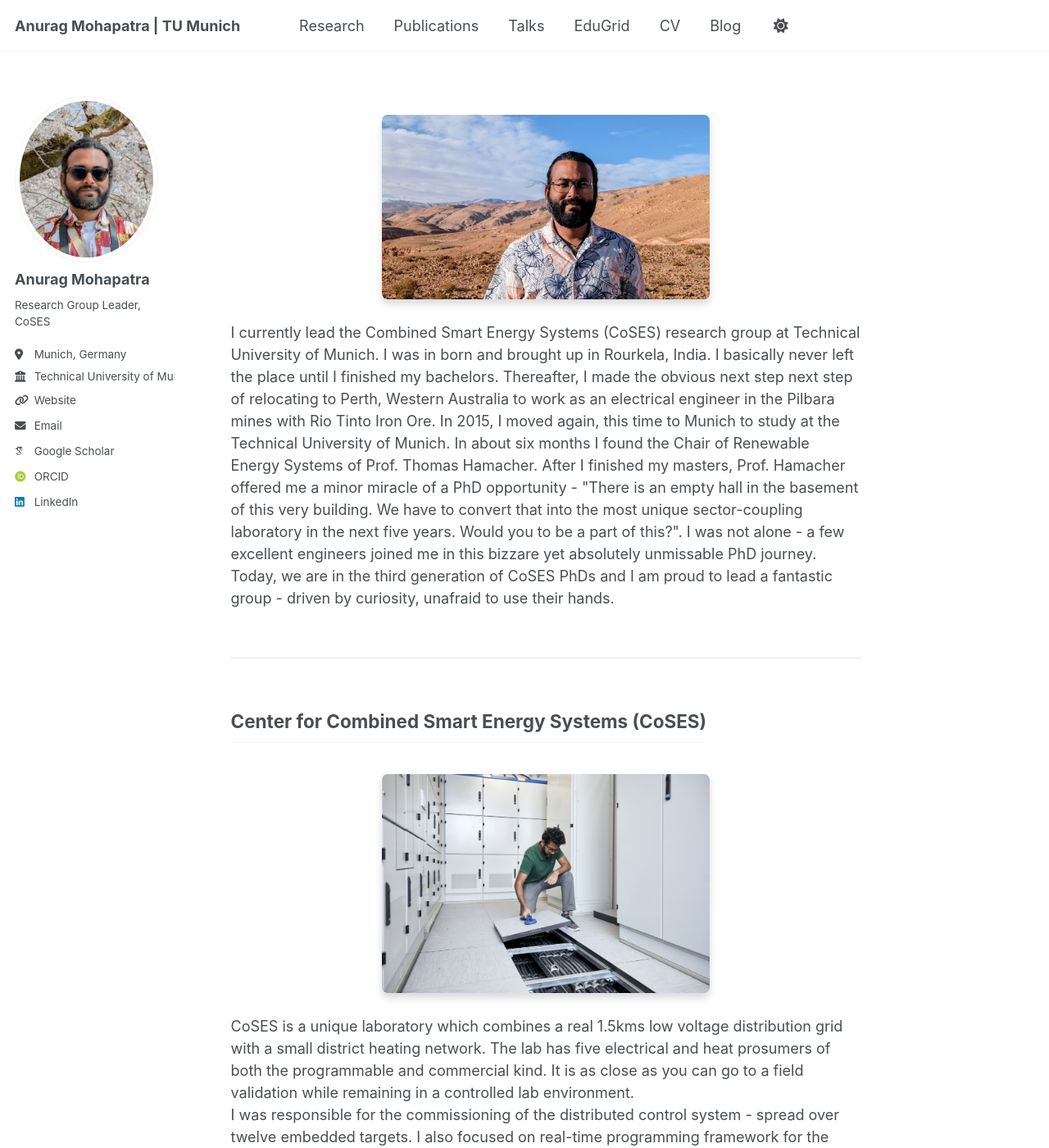
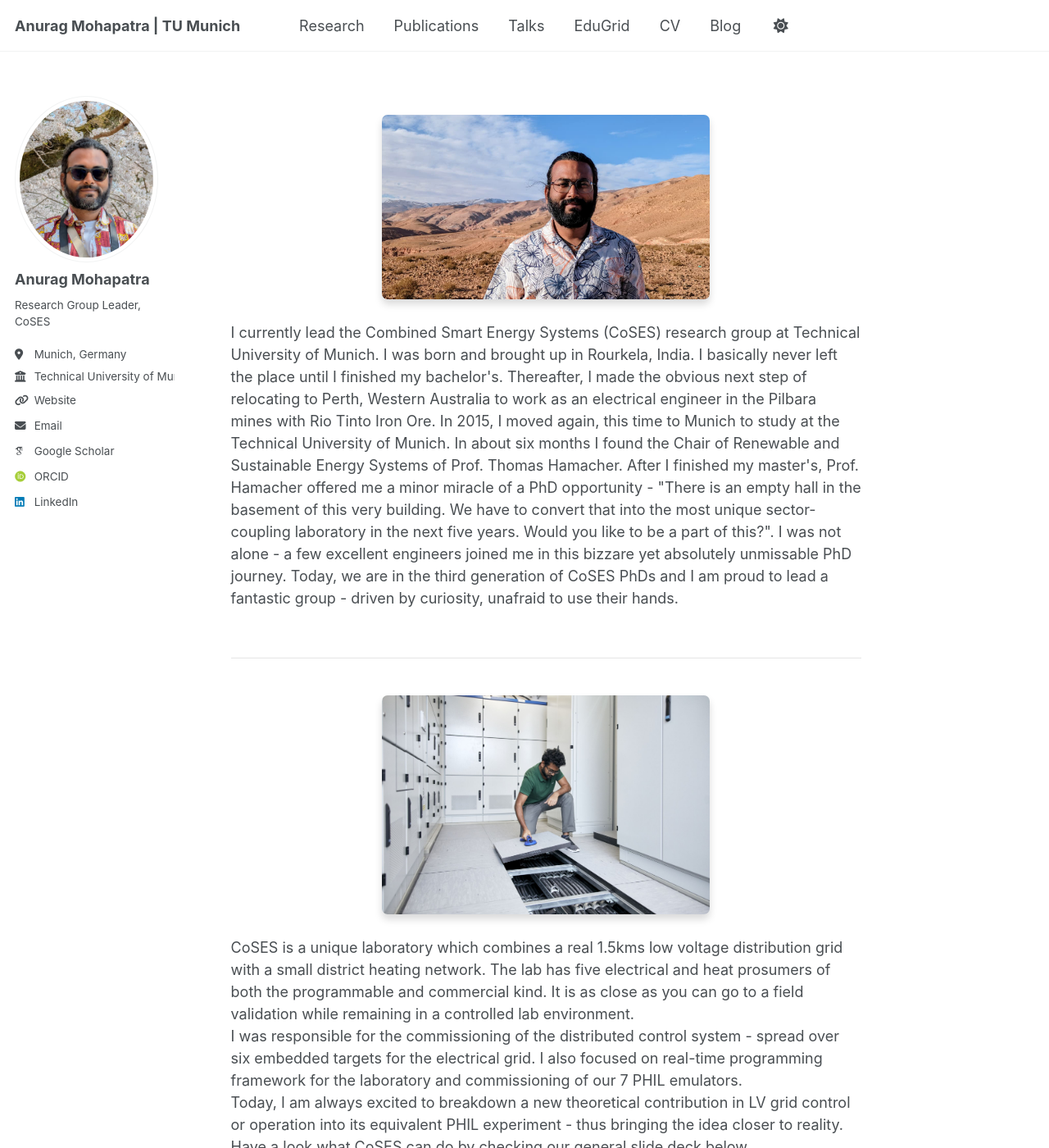
Before and after one commit to anuragmohapatra90/anuragmohapatra90.github.io, a Jekyll site: the page built from _pages/about.md, in a window 1280 px wide and 1400 px high. Shown: the whole window at 82% size. Built offline with Jekyll 4.4.1, drawn with Linux system fonts in a browser that asks for light colours; some web fonts are replaced; a script that is not in the unit is left out; some of the changed text lies outside the part shown.

Commit message:
Fxing the landing page V13

```diff
--- a/_pages/about.md
+++ b/_pages/about.md
@@ -13,7 +13,7 @@
 
   <div class="home-text" style="padding-right: 0;">
     <p>
-      I currently lead the Combined Smart Energy Systems (CoSES) research group at Technical University of Munich. I was in born and brought up in Rourkela, India. I basically never left the place until I finished my bachelors. Thereafter, I made the obvious next step next step of relocating to Perth, Western Australia to work as an electrical engineer in the Pilbara mines with Rio Tinto Iron Ore. In 2015, I moved again, this time to Munich to study at the Technical University of Munich. In about six months I found the Chair of Renewable Energy Systems of Prof. Thomas Hamacher. After I finished my masters, Prof. Hamacher offered me a minor miracle of a PhD opportunity - "There is an empty hall in the basement of this very building. We have to convert that into the most unique sector-coupling laboratory in the next five years. Would you to be a part of this?". I was not alone - a few excellent engineers joined me in this bizzare yet absolutely unmissable PhD journey. Today, we are in the third generation of CoSES PhDs and I am proud to lead a fantastic group - driven by curiosity, unafraid to use their hands.
+      I currently lead the Combined Smart Energy Systems (CoSES) research group at Technical University of Munich. I was born and brought up in Rourkela, India. I basically never left the place until I finished my bachelor's. Thereafter, I made the obvious next step of relocating to Perth, Western Australia to work as an electrical engineer in the Pilbara mines with Rio Tinto Iron Ore. In 2015, I moved again, this time to Munich to study at the Technical University of Munich. In about six months I found the Chair of Renewable and Sustainable Energy Systems of Prof. Thomas Hamacher. After I finished my master's, Prof. Hamacher offered me a minor miracle of a PhD opportunity - "There is an empty hall in the basement of this very building. We have to convert that into the most unique sector-coupling laboratory in the next five years. Would you like to be a part of this?". I was not alone - a few excellent engineers joined me in this bizzare yet absolutely unmissable PhD journey. Today, we are in the third generation of CoSES PhDs and I am proud to lead a fantastic group - driven by curiosity, unafraid to use their hands.
     </p>
   </div>
 
@@ -22,7 +22,6 @@
 
 <div class="home-section bio-section">
 
-  <h2>Center for Combined Smart Energy Systems (CoSES)</h2>
 
   <div class="profile-image-container">
     <img src="/images/coses.jpg" alt="A photo of the CoSES Laboratory">
@@ -32,7 +31,9 @@
     <p>
       CoSES is a unique laboratory which combines a real 1.5kms low voltage distribution grid with a small district heating network. The lab has five electrical and heat prosumers of both the programmable and commercial kind. It is as close as you can go to a field validation while remaining in a controlled lab environment.
       <br>
-      I was responsible for the commissioning of the distributed control system - spread over twelve embedded targets. I also focused on real-time programming framework for the laboratory and commissioning of our 7 PHIL emulators. Today, I am always excited to breakdown a new theoretical contribution in LV grid control or operation into its equivalent PHIL experiment - thus bringing the idea closer to reality. Have a look what CoSES can do by checking our general slide deck below.
+      I was responsible for the commissioning of the distributed control system - spread over six embedded targets for the electrical grid. I also focused on real-time programming framework for the laboratory and commissioning of our 7 PHIL emulators.
+	  <br>
+	  Today, I am always excited to breakdown a new theoretical contribution in LV grid control or operation into its equivalent PHIL experiment - thus bringing the idea closer to reality. Have a look what CoSES can do by checking our general slide deck below.
       <br><br>
       <a href="/files/CoSES_Lab_Overview.pdf" class="btn btn--info">Download Lab Overview (PDF)</a>
     </p>
@@ -51,11 +51,13 @@
 
   <div class="home-text" style="padding-right: 0;">
     <p>
-      I have always enjoyed teaching and breaking down complex ideas into basic analogies. I believe that the obsession with jargon, formulae, theorem gatekeeps the world of science to many children who are slow or late bloomers in their school days. Teachers worldwide are focusing on rote-learning versus explaining the metaphor behind a lesson.
+      I have always enjoyed teaching and breaking down complex ideas into basic analogies. I believe that the obsession with jargon, formulae, theorem gatekeeps the world of science to many children who are slow or late bloomers in their school days. Teachers worldwide are focusing on rote learning instead of explaining the metaphor behind a lesson.
       <br>
-      Additionally, a well-designed syllabus outlasts great teachers. In developing countries, access to both is scarce. Science education suffers most—Renewable Energy even more. Without structured, scalable learning, the gap grows. We must break this cycle.
+      Additionally, a well-designed syllabus outlasts great teachers. In developing countries, access to both is scarce. Science education suffers most — renewable energy even more. Without structured, scalable learning, the gap grows. We must break this cycle.
       <br>
-      With this in mind, I am currently part of an initiative called EduGrid. Our motivation stems from a simple axiom - <em>Education is a right, not a privilege!</em> You can learn more about this initiative by clicking the EduGrid tab on the banner above. Feel free to reach out to me if you want more information on EduGrid.
+      With this in mind, I am currently part of an initiative called EduGrid. Our motivation stems from a simple axiom - <em>Education is a right, not a privilege!</em>
+	  <br>
+	  You can learn more about this initiative by clicking the EduGrid tab on the banner above. Feel free to reach out to me if you want more information on EduGrid.
       <br>
       Beyond this, I have a passionate interest in the art of filmmaking and the hard science fiction.
     </p>
```
Also changed, not shown: other parts of _pages/about.md (+0 -1 lines).
